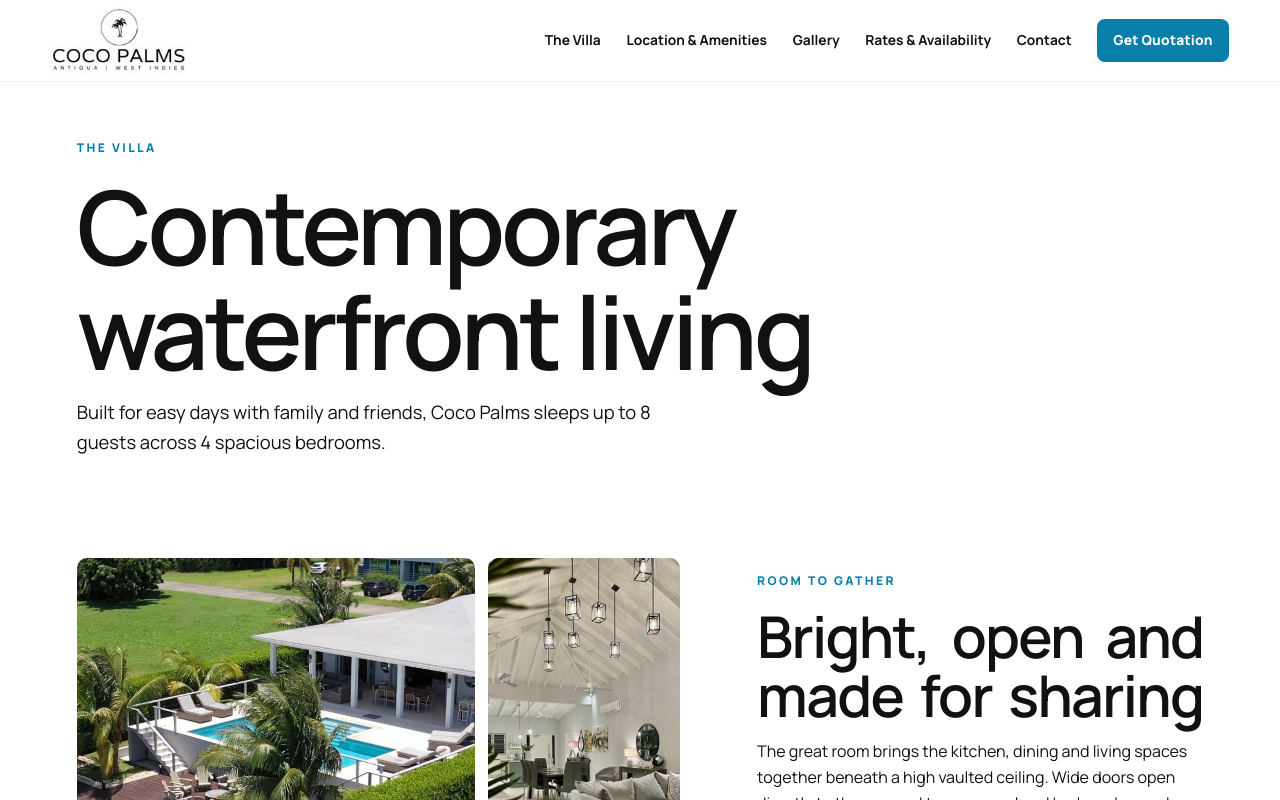
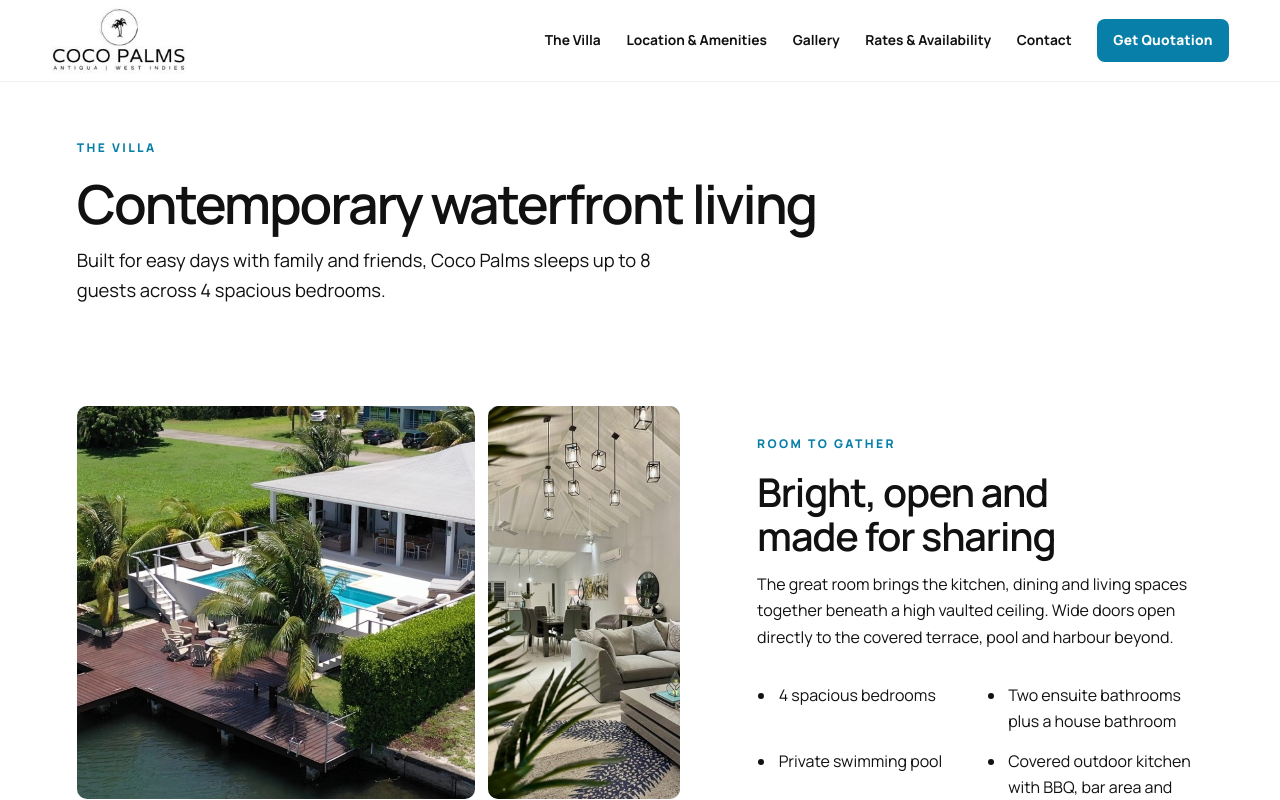
Before and after one commit to paulfairbrother1000/coco-palms-website, a Next.js app: page /the-villa in a window 1280 px wide. Shown: the top 800 px of the page. Built offline with nearby package versions, Linux system fonts and the light colour scheme.

Commit message:
Scale Villa headings across screen sizes (#17)

```diff
--- a/src/app/globals.css
+++ b/src/app/globals.css
@@ -93,7 +93,7 @@ button{border-radius:8px}
 
 /* September 2026 homepage, villa and Local Area refinements. */
 .hero>img{object-position:center 72%}.image-tile img{filter:brightness(1.08)}.tile-overlay{background:linear-gradient(0deg,rgba(0,17,30,.58),rgba(0,17,30,.08) 68%,transparent 82%);text-shadow:0 1px 5px rgba(0,0,0,.75)}
-.villa-page-hero p{max-width:min(700px,48vw)}.balanced-heading{width:min(100%,620px)}.balanced-heading span{display:block;text-align:justify;text-align-last:justify}.split-feature .feature-list{columns:auto;display:grid;grid-template-columns:repeat(2,minmax(0,1fr));column-gap:2rem;row-gap:.8rem;padding-left:1.2rem}.split-feature .feature-list li{margin:0;padding-left:.15rem}
+.villa-page-hero h1{font-size:clamp(2.6rem,4.2vw,4.75rem);line-height:1.1;text-wrap:balance}.villa-page-hero p{max-width:min(700px,48vw)}.balanced-heading{width:min(100%,620px);font-size:clamp(2rem,3.1vw,3.4rem);line-height:1.12}.balanced-heading span{display:block}.split-feature .feature-list{columns:auto;display:grid;grid-template-columns:repeat(2,minmax(0,1fr));column-gap:2rem;row-gap:.8rem;padding-left:1.2rem}.split-feature .feature-list li{margin:0;padding-left:.15rem}
 .location-area-mosaic{grid-template-columns:repeat(3,minmax(0,1fr));grid-auto-rows:190px}.location-area-mosaic .location-photo-sunrise{grid-column:1/3;grid-row:1/3}.location-area-mosaic .location-photo-detail-top{grid-column:3;grid-row:1}.location-area-mosaic .location-photo-detail-bottom{grid-column:3;grid-row:2}.location-area-mosaic .location-photo-bottom-left{grid-column:1;grid-row:3}.location-area-mosaic .location-photo-bottom-middle{grid-column:2;grid-row:3}.location-area-mosaic .location-photo-bottom-right{grid-column:3;grid-row:3}.location-area-mosaic .location-photo-sunrise img{object-position:center 58%}
 @media(max-width:760px){.villa-page-hero p{max-width:none}.location-area-mosaic{grid-template-columns:repeat(2,minmax(0,1fr));grid-auto-rows:210px}.location-area-mosaic .location-photo-sunrise{grid-column:1/3;grid-row:1/3}.location-area-mosaic .location-photo-detail-top{grid-column:1;grid-row:3}.location-area-mosaic .location-photo-detail-bottom{grid-column:2;grid-row:3}.location-area-mosaic .location-photo-bottom-left{grid-column:1;grid-row:4}.location-area-mosaic .location-photo-bottom-middle{grid-column:2;grid-row:4}.location-area-mosaic .location-photo-bottom-right{grid-column:1/3;grid-row:5}}
 
```
